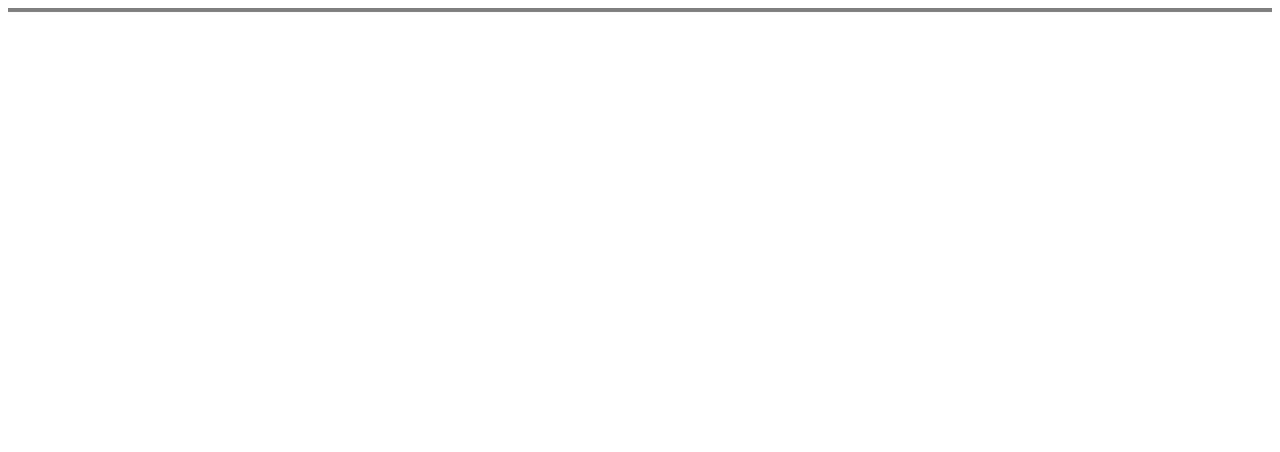
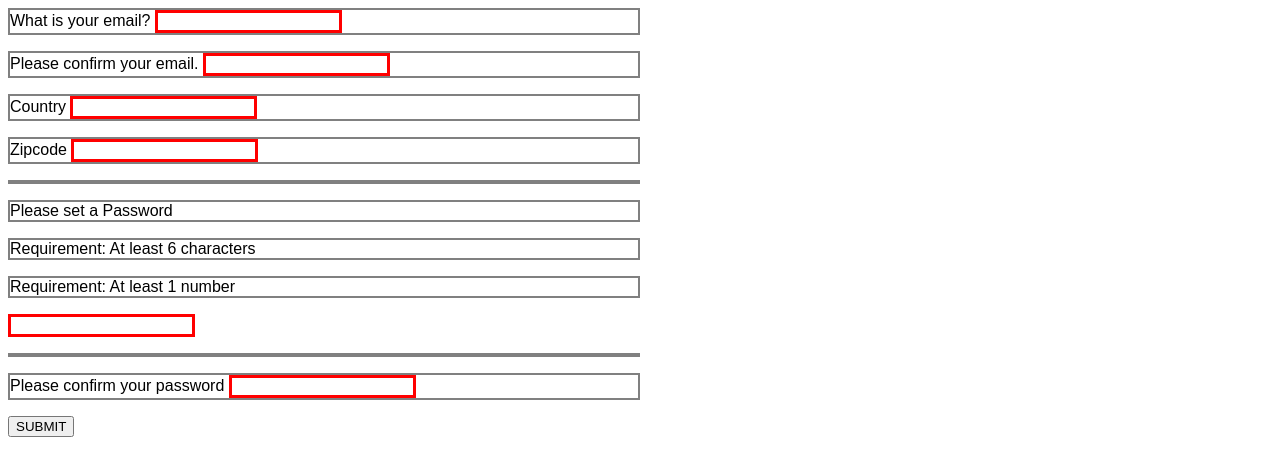
Before and after one commit to hankangbok/formValidationPractice, a plain HTML site: page index.html in a window 1280 px wide. Shown: the top 452 px of the page. Drawn offline with Linux system fonts and the light colour scheme.

Commit message:
Skeleton HTML with dummy buttons set up

```diff
--- a/index.html
+++ b/index.html
@@ -6,17 +6,47 @@
   <title>Page Title</title>
   <meta name="viewport" content="width=device-width, initial-scale=1">
   <link rel="stylesheet" type="text/css" media="screen" href="main.css" />
-  <script src="main.js"></script>
+
 </head>
 <body>
   <form>
     <!-- Email -->
-    <p></p>
+    <p>
+      <label for="email">What is your email?</label>
+      <input id="email" type="email" required>
+    </p>
     <!-- Email Confirmation -->
+    <p>
+      <label>Please confirm your email.</label>
+      <input id="emailConfirm" required>
+    </p>
     <!-- Country -->
+    <p>
+      <label>Country</label>
+      <input id="country" required>
+    </p>
     <!-- Zip Code -->
+    <p>
+      <label>Zipcode</label>
+      <input id="zipCode" required>
+    </p>
     <!-- Password -->
+    <p>
+      <label><p>Please set a Password</p>
+        <p>Requirement: At least 6 characters</p>
+        <p>Requirement: At least 1 number</p>
+      </label>
+      <input id="pw" required>
+    </p>
     <!-- Password COnfirmation -->
+    <p>
+      <label>Please confirm your password</label>
+      <input id="pwConfirm" required>
+    </p>
+    <!-- Submit button SHOULD THROW ERROR FOR ANY INVALID FIELDS -->
+    <button id="submit">SUBMIT</button>
   </form>
+  <h1>This is the end of the form.</h1>
+  <script src="main.js"></script>
 </body>
 </html>
--- a/main.css
+++ b/main.css
@@ -1,6 +1,17 @@
 /* Pseudo state for invalid form fields */
 /* formatting for each p */
+body, header, form{
+  font-family: Arial, Helvetica, sans-serif;
+  font-size: 1em;
+}
 
+form {
+  width: 50%;
+}
+
+input {
+/* I'd like the input fields to be at the far end of the textbox */
+}
 input:invalid {
   border:3px red solid;
 }
--- a/main.js
+++ b/main.js
@@ -1,7 +1,27 @@
 // JS code that checks validation as the user progresses the form
 
+var form = document.getElementsByTagName('form')[0];
+console.log(form);
+// For future note: I could make a function to get all the element
+// Ids inside the formso that I don't have to explicitly type this all out
+// Thats a future feature to implement.
+var email =document.getElementById('email');
+var emailConfirm =document.getElementById('emailConfirm');
+var country =document.getElementById('country');
+var zipCode =document.getElementById('zipCode');
+var pw = document.getElementById('pw');
+var pwConfirm = document.getElementById('pwConfirm');
 // If user leaves form field, it should automatically validate the field
-function whatth() {
-  var helloWorld = "hello world";
-  console.log(helloWorld);
+// function whatth() {
+//   var helloWorld = "hello world";
+//   console.log(helloWorld);
+// }
+
+
+// the submit button should doublecheck and make sure all fields
+//  are validly filled in.
+var pwValue = pw.value;
+var pwConfirmValue = pwConfirm.nodeValue;
+if (pwConfirmValue!=pwValue){
+  console.log("the passwords don't match blergh")
 }
```
